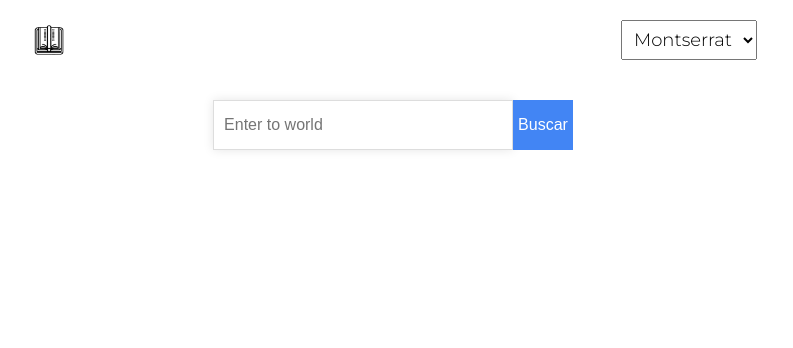
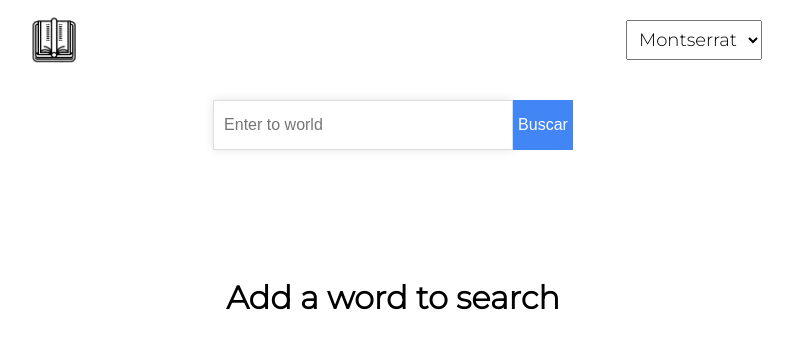
Before and after one commit to cchavezmx/diccionario, a Next.js app: page / in a window 1280 px wide. Shown: the top 348 px of the page, without its empty margins (247-1040 px from the left). Built offline with nearby package versions, Linux system fonts and the light colour scheme.

Commit message:
se añade clase de diccionario

```diff
--- a/src/pages/index.jsx
+++ b/src/pages/index.jsx
@@ -5,7 +5,7 @@ import { useState } from 'react'
 import Definition from '@/components/Definition'
 
 export default function Home () {
-  const [result, setResult] = useState({})
+  const [result, setResult] = useState(null)
 
   const handledSarh = (e) => {
     e.preventDefault()
@@ -48,7 +48,7 @@ export default function Home () {
       </Head>
       <main className={font}>
         <header>
-          <Image src="/logobook.png" alt="logo" height={40} width={40}/>
+          <Image src="/logobook.png" alt="logo" height={60} width={60} onClick={() => window.location.reload()}/>
           {/* <h1>Diccionario</h1> */}
           <select className={font} onChange={(e) => handleChangeFont(e.target.value)}>
             <option value='montserrat' className="font-montserrat">Montserrat</option>
@@ -74,6 +74,15 @@ export default function Home () {
             {/* {
               result.length > 0 && <Definition result={result} />
             } */}
+            {
+              !result && (
+                <div className='result_empty'>
+                <h2>
+                  Add a word to search
+                </h2>
+              </div>
+              )
+            }
         </div>
         </main>
         <footer></footer>
--- a/src/styles/globals.css
+++ b/src/styles/globals.css
@@ -271,3 +271,15 @@ li {
   font-size: 2rem;
   background-color: transparent;
 }
+
+.result_empty {
+  display: grid;
+  place-content: center;
+  margin-top: 8rem;
+}
+
+.result_empty h2 {
+  font-size: 2rem;
+  font-weight: 600;
+  margin-bottom: 1rem;
+}
```
